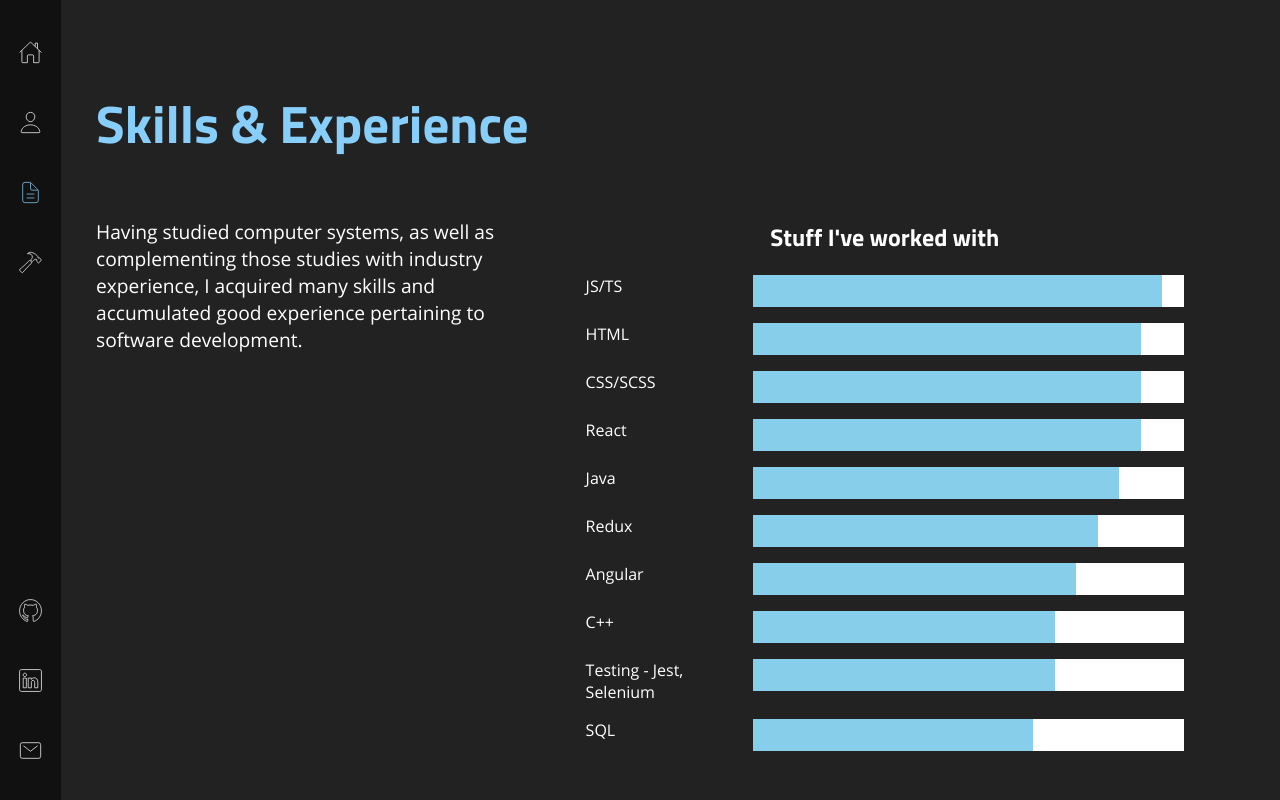
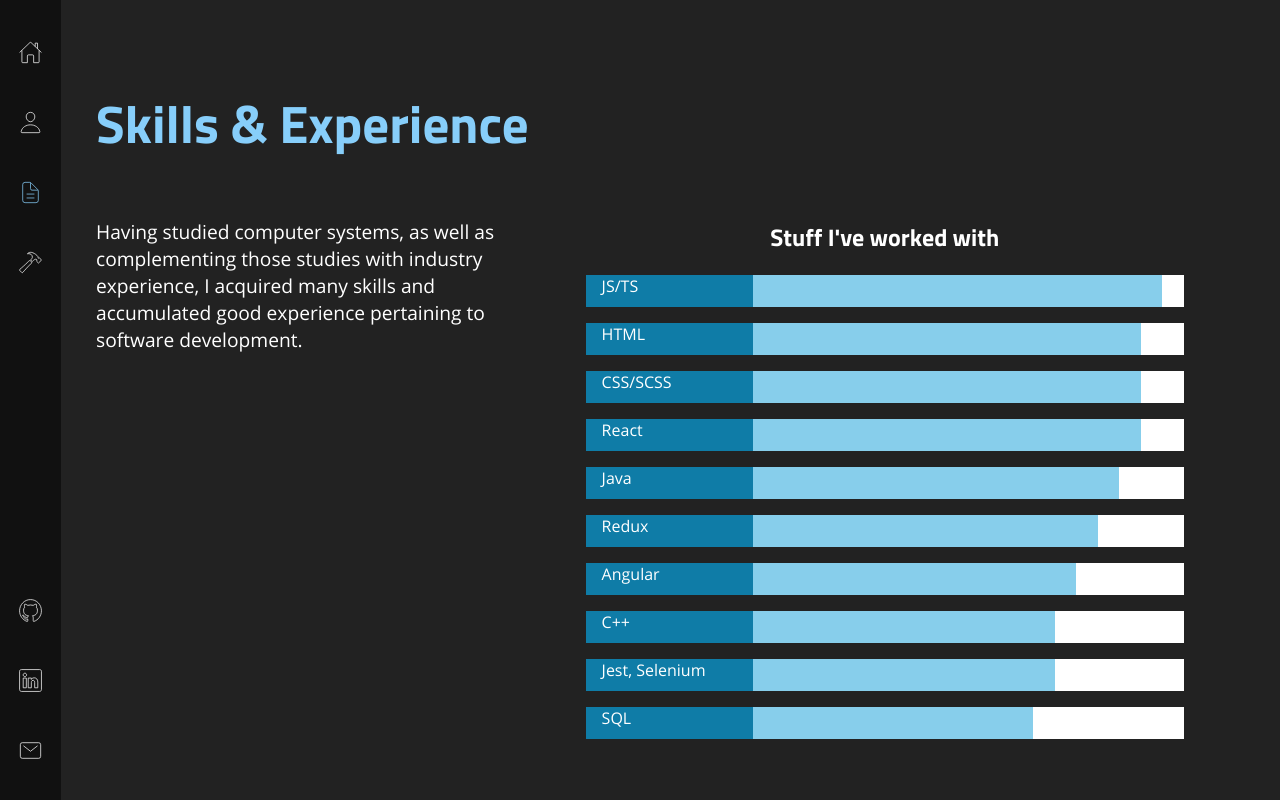
Before and after one commit to lincolnChoy/lincolnChoy, a React (Create React App) app: page / in a window 1280 px wide. Both pictures are taken after a click on the element 30 px from the left and 195 px from the top of the page. Built offline with nearby package versions, Linux system fonts and the light colour scheme.

Commit message:
Improved look of project cards

```diff
--- a/src/components/ProjectCard/ProjectCard.js
+++ b/src/components/ProjectCard/ProjectCard.js
@@ -11,7 +11,10 @@
           <h2>{project.name}</h2>
         </div>
         <div className="project-card-layer-2">
-          <button>Learn more</button>
+          <div className="content-wrapper">
+            <h3>{project.brief}</h3>
+            <button>Learn more</button>
+          </div>
         </div>
       </div>
     )
--- a/src/components/ProjectCard/ProjectCard.scss
+++ b/src/components/ProjectCard/ProjectCard.scss
@@ -8,30 +8,57 @@
   justify-content: center;
   margin: 5px;
   text-align: center;
+
+  @media (max-width: 1200px) {
+    height: 225px;
+  }
+
+  @media (max-width: 700px) {
+    margin-bottom: 8px;
+  }
 }
 
 .project-card-layer-1 {
   height: 100%;
   width: 100%;
   background-color: white;
-  color: black;
+  color: #777;
   transition: .3s;
 }
 
 .project-card-layer-2 {
-  opacity: 0;
   height: 0%;
-  background-color: #888;
-  transition: .3s;
-
   display: flex;
+  flex-direction: column;
   justify-content: center;
   align-items: center;
 
+  background-color: #ddd;
+  color: #777;
+  opacity: 0;
+
+  transition: .3s;
+
+  .content-wrapper {
+    display: none;
+  }
+
   button {
     height: 3rem;
-    border: 1px solid black;
+    border: 1px solid skyblue;
     border-radius: 5px;
+
+    color: skyblue;
+    background-color: transparent;
+    outline: none;
+    font-family: OpenSans;
+    transition: .5s ease-in-out;
+    cursor: pointer;
+
+    &:hover {
+      color: white;
+      background-color: skyblue;
+    }
   }
 }
 
@@ -43,5 +70,9 @@
   .project-card-layer-2 {
     height: 100%;
     opacity: 1;
+
+    .content-wrapper {
+      display: block;
+    }
   }
 }
--- a/src/containers/Projects/projectList.js
+++ b/src/containers/Projects/projectList.js
@@ -45,7 +45,7 @@
         }],
         status: "Complete",
         screenshots: [],
-        brief: "A VHDL implementation of a classic arcade game, Pong."
+        brief: "This portfolio website is also something I made myself."
     },
     {
         name: "Pacamana Jones",
@@ -101,7 +101,7 @@
         brief: "A hybrid P2P/central server social network application."
     },
     {
-        name: "Pong",
+        name: "Pong game",
         description: "University project. A VHDL implementation of a classic arcade game, Pong. Developed with fellow student Henry Shen.",
         thumbnail: "https://i.imgur.com/JDEgafj.png",
         features: ["Developed in a hardware description language."],
--- a/src/containers/Skills/ExperienceBar/ExperienceBar.js
+++ b/src/containers/Skills/ExperienceBar/ExperienceBar.js
@@ -8,7 +8,7 @@
 
     return (
       <div className="experience-bar">
-        <div className="skill-name">{skill}</div>
+        <div className="skill-name"><span>{skill}</span></div>
         <div className="skill-meter">
           <div className="skill-value" style={{width: `${value}%`}}></div>
         </div>
--- a/src/containers/Skills/ExperienceBar/ExperienceBar.scss
+++ b/src/containers/Skills/ExperienceBar/ExperienceBar.scss
@@ -5,11 +5,20 @@
   margin-top: 1rem;
 
   .skill-name {
-    width: 28%;
+    width: 25%;
+    background-color: rgb(15, 124, 167);
+
+    span {
+      padding-left: 1rem;
+
+      @media (max-width: 670px) {
+        font-size: 0.83rem;
+      }
+    }
   }
 
   .skill-meter {
-    width: 72%;
+    width: 75%;
     height: 2rem;
     background-color: white;
 
@@ -23,6 +32,16 @@
       background-color: skyblue;
     }
   }
+
+  @media (max-width: 1600px) {
+    .skill-name {
+      width: 28%;
+    }
+
+    .skill-meter {
+      width: 72%;
+    }
+  }
 }
 
 @keyframes fillExp {
--- a/src/containers/Skills/skillList.js
+++ b/src/containers/Skills/skillList.js
@@ -32,7 +32,7 @@
     value: 70
   },
   {
-    skill: 'Testing - Jest, Selenium',
+    skill: 'Jest, Selenium',
     value: 70
   },
   {
```
